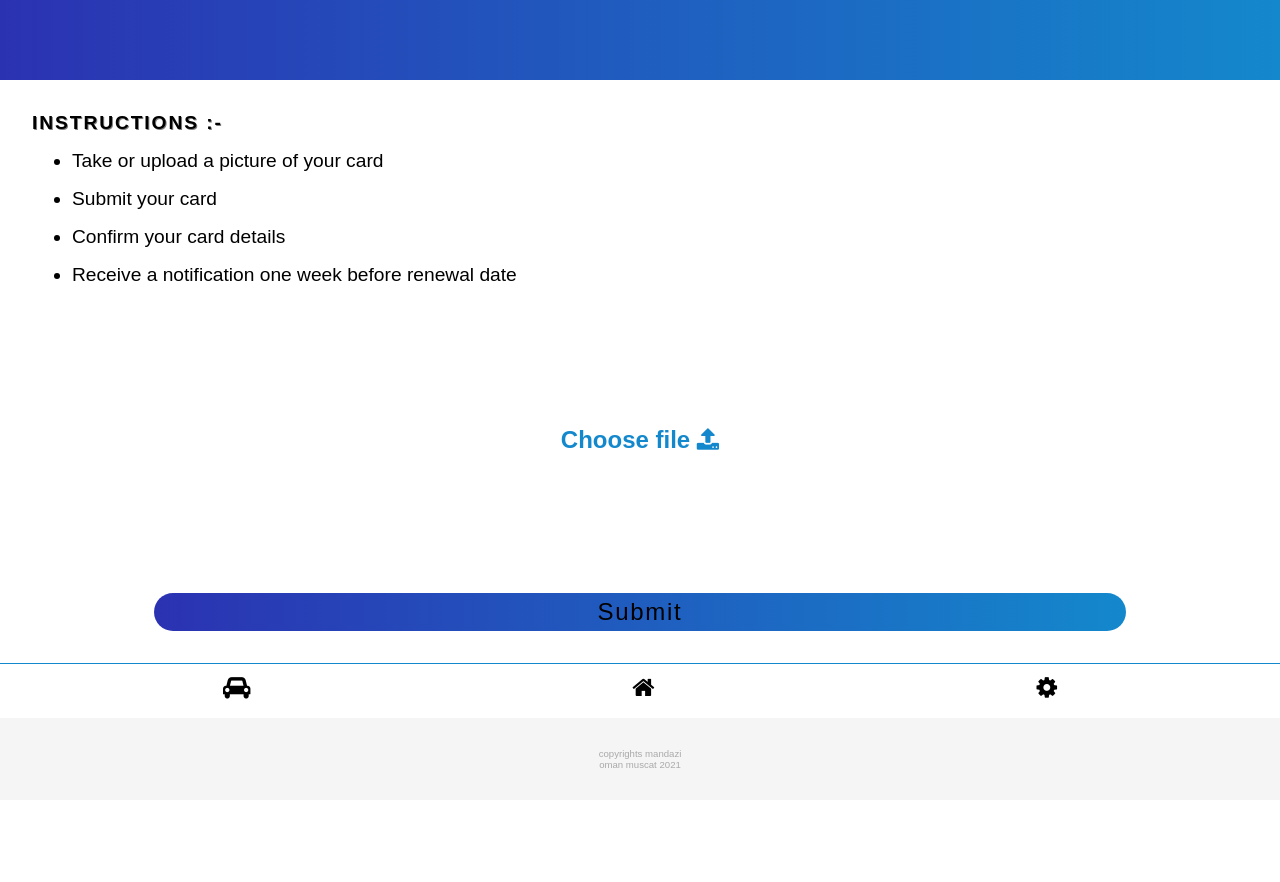
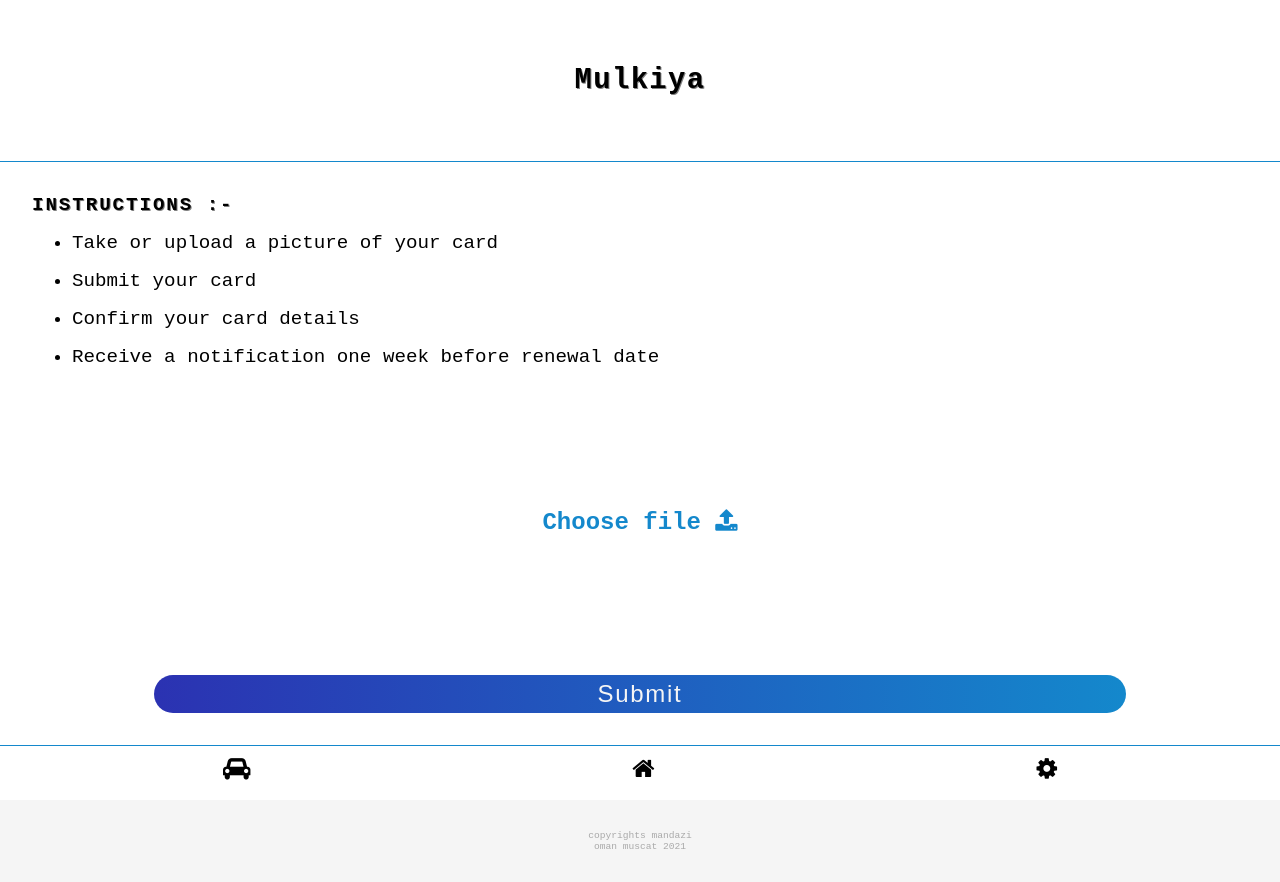
Before and after one commit to Maher9596/mulkiya-web, a React (Create React App) app: page / in a window 1280 px wide. Before the commit the page ends 800 px from the top, so only its background shows below. Built offline with nearby package versions, Linux system fonts and the light colour scheme.

Commit message:
updated header ui

```diff
--- a/public/index.html
+++ b/public/index.html
@@ -25,6 +25,8 @@
       Learn how to configure a non-root public URL by running `npm run build`.
     -->
     <link rel="stylesheet" href="https://cdnjs.cloudflare.com/ajax/libs/font-awesome/4.7.0/css/font-awesome.min.css">
+    <link rel="stylesheet"
+          href="https://fonts.googleapis.com/css?family=Tangerine">
     <title>React App</title>
   </head>
   <body>
--- a/src/App.css
+++ b/src/App.css
@@ -2,7 +2,7 @@ body {
     margin: 0;
     padding: 0;
     font-size: 16px;
-    font-family: 'Source Sans Pro', sans-serif;
+    font-family: monospace;
 }
 
 h1, p {
@@ -14,10 +14,14 @@ h1, p {
 /* ------------- */
 
 .header {
-    background: #1488CC;
-    background: -webkit-linear-gradient(to right, #2B32B2, #1488CC);
-    background: linear-gradient(to right, #2B32B2, #1488CC);
-    height: 10vh;
+    text-align: center;
+    padding: 5%;
+    letter-spacing: .1em;
+    text-shadow: 1px 1px gray;
+    border-bottom: .5px solid #1488CC;
+    font-size: .9rem;
+    font-weight: bolder;
+    font-family: monospace;
 }
 
 .footer {
@@ -100,7 +104,7 @@ label {
     margin-right: 10%;
     font-size: 1.5rem;
     font-weight: 600px;
-    color: black;
+    color: whitesmoke;
     padding: 5px;
     letter-spacing: .07em;
     border-radius: 500px;
--- a/src/App.js
+++ b/src/App.js
@@ -9,7 +9,7 @@ import Settings from './pages/Settings'
 function App() {
   return (
   <>
-     <div className="header"></div>
+     <div className="header"><h1>Mulkiya</h1></div>
     <div className="container">
         <Switch>
           <Route exact path="/"><Home /></Route>
--- a/src/components/Card.js
+++ b/src/components/Card.js
@@ -1,6 +1,7 @@
 import React from 'react';
 
 const Card = () => {
+
     return (
         <div className="cardContainer">
             <div className="card">
--- a/src/pages/Cards.js
+++ b/src/pages/Cards.js
@@ -2,6 +2,7 @@ import React from 'react';
 import Card from '../components/Card'
 
 const Cards = () => {
+
     return (
         <div className="cards">
             <Card />
```
